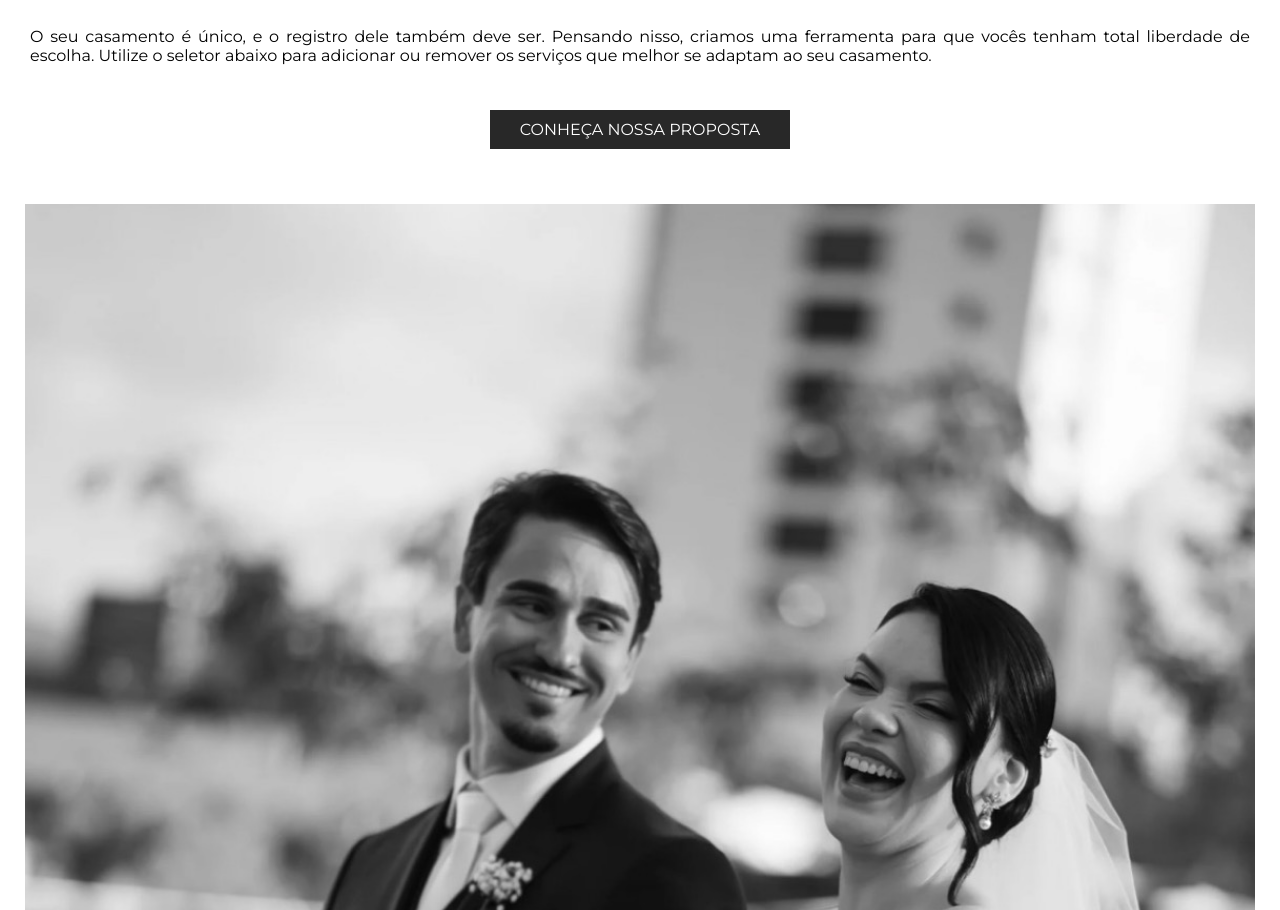
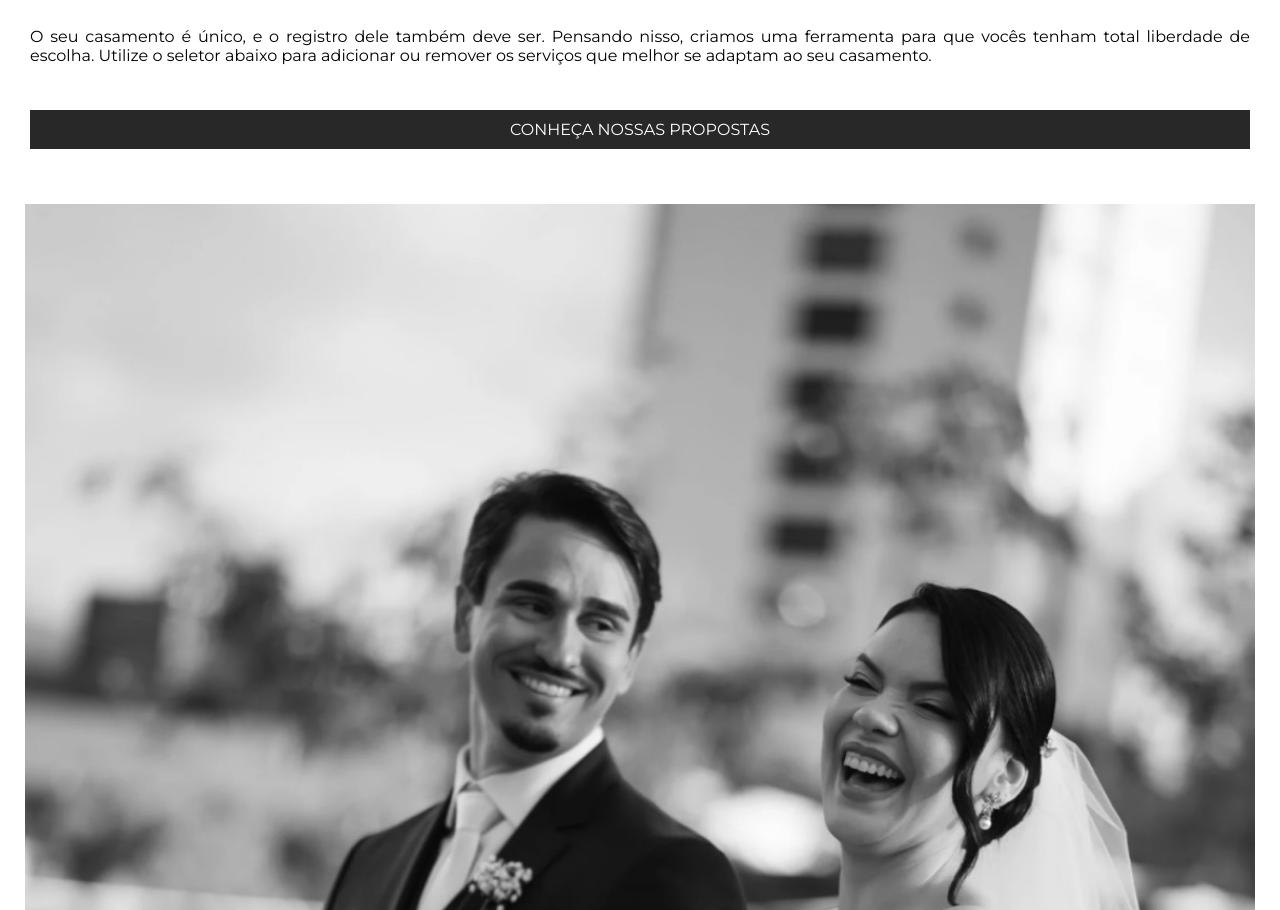
Before and after one commit to Alissonc21/orcamento-unit, a plain HTML site: page index.html in a window 1280 px wide. Shown: the part 810-1720 px from the top of the page. Drawn offline with Linux system fonts and the light colour scheme; a web font is replaced by a local one.

Commit message:
melhorias 2

```diff
--- a/index.html
+++ b/index.html
@@ -29,7 +29,7 @@
     <p>
       O seu casamento é único, e o registro dele também deve ser. Pensando nisso, criamos uma ferramenta para que vocês tenham total liberdade de escolha. Utilize o seletor abaixo para adicionar ou remover os serviços que melhor se adaptam ao seu casamento.
     </p>
-    <span>CONHEÇA NOSSA PROPOSTA</span>
+    <span>CONHEÇA NOSSAS PROPOSTAS</span>
   </section>
 
   <section id="area-img-casamento">
--- a/style.css
+++ b/style.css
@@ -63,8 +63,10 @@
     color: #ffffff;
     font-size: 16px;
     font-weight: 400;
-    padding: 10px 30px 10px 30px;
+    width: 100%;
+    padding: 10px 10px;
     margin-top: 15px;
+    text-align: center;
 }
 
 .primeira-proposta{
```
